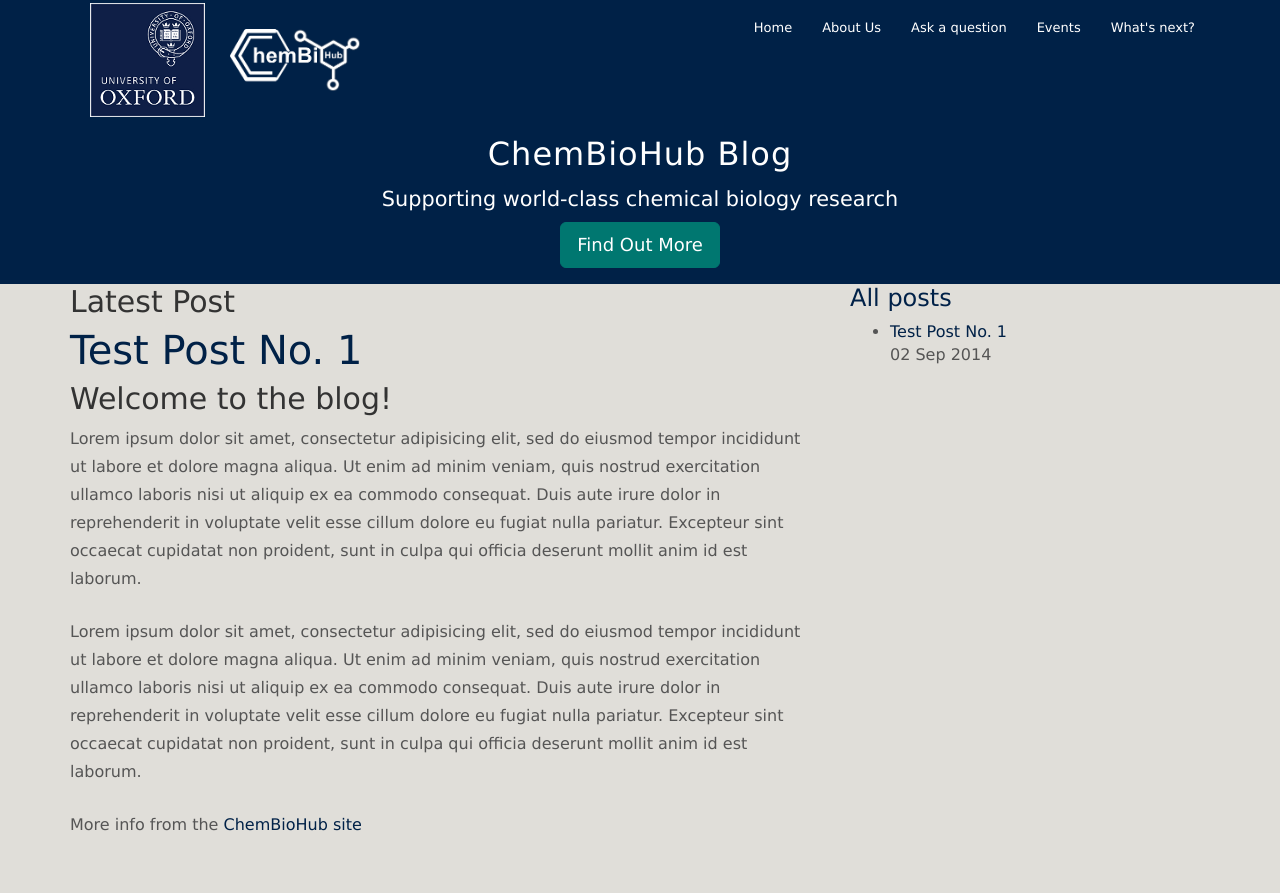
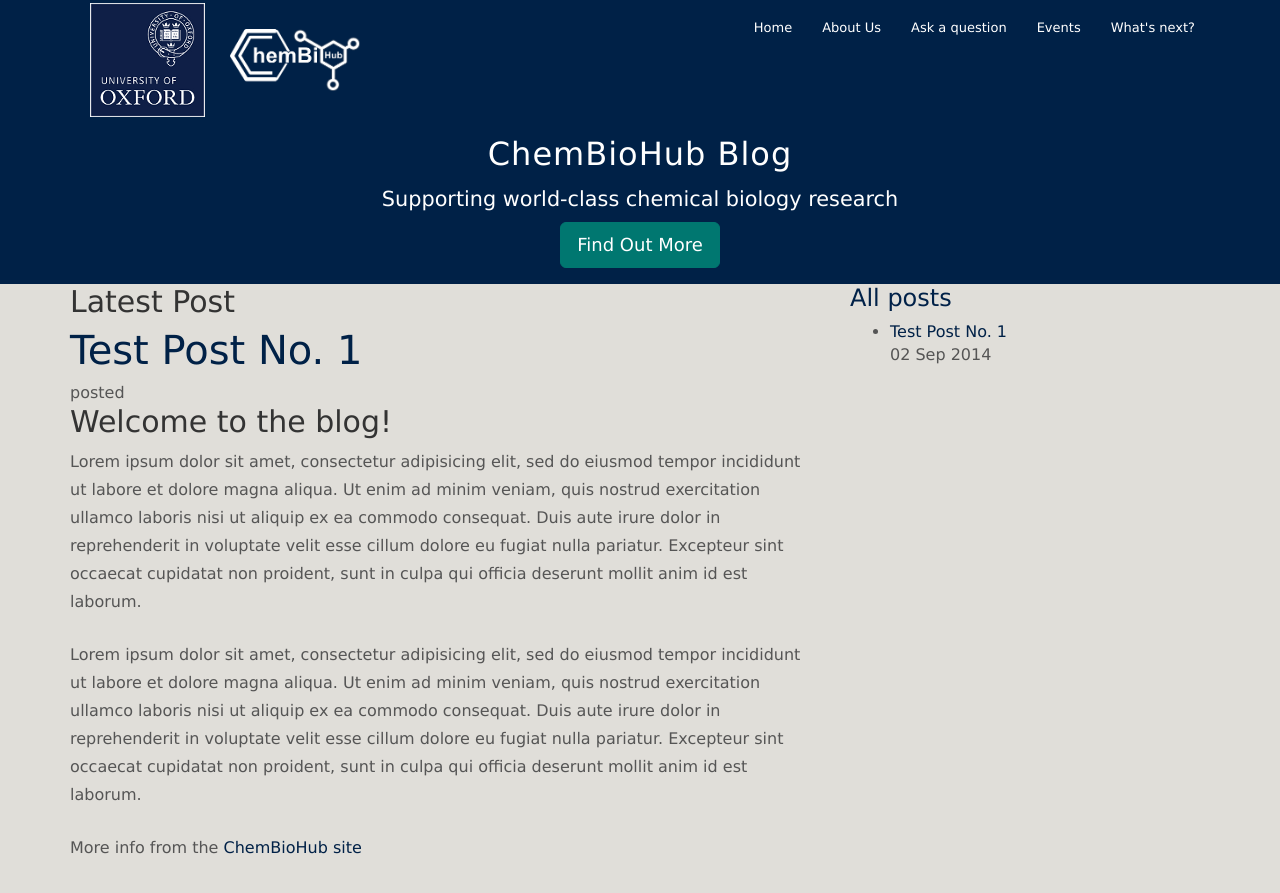
Before and after one commit to michaelohagan/chembiohub-site, a Jekyll site: the page built from index.html, in a window 1280 px wide. Shown: the top 893 px of the page. Built offline with Jekyll 4.4.1, drawn with Linux system fonts in a browser that asks for light colours; nearby versions of some CDN libraries.

Commit message:
Adding post date to post shown on index page

```diff
--- a/index.html
+++ b/index.html
@@ -11,6 +11,7 @@
 
 	  <div class='post'>
 	    <h1><a href='/chembiohub-site/{{site.posts.first.url}}'>{{site.posts.first.title}}</a></h1>
+	    <div class='date'>posted {{page.date | date_to_string}}</div>
 	    <div class='body'>{{ site.posts.first.content }}</div>
 	  </div>
 	</div>
```
